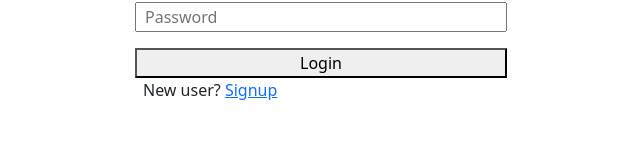
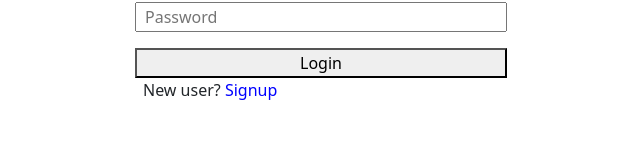
Before and after one commit to shirshak-18/primetrade-auth-dashboard, a React app in the folder frontend/: page /#/login in a window 1280 px wide. Shown: the part 154-300 px from the top of the page, without its empty margins (319-959 px from the left). Built offline with nearby package versions, Linux system fonts and the light colour scheme; the HTML template or start-up script is replaced by a standard one.

Commit message:
routes fixed

```diff
--- a/frontend/src/App.jsx
+++ b/frontend/src/App.jsx
@@ -13,7 +13,7 @@ import Signup from "./pages/Signup";
 
 const PrivateRoute = ({ children }) => {
   const { token } = useContext(AuthContext);
-  return token ? children : <Navigate to="/login" />;
+  return token ? children : <Navigate to="login" />;
 };
 
 function App() {
--- a/frontend/src/pages/Login.jsx
+++ b/frontend/src/pages/Login.jsx
@@ -22,7 +22,7 @@ const Login = () => {
 
     if (data.token) {
       login(data.token);
-      navigate("/");
+      navigate("dashboard");
     } else {
       alert("Login failed");
     }
@@ -49,7 +49,13 @@ const Login = () => {
               <button type="submit">Login</button>
             </form>
             <p>
-              New user? <a href="/signup">Signup</a>
+              New user?{" "}
+              <span
+                style={{ cursor: "pointer", color: "blue" }}
+                onClick={() => navigate("signup")}
+              >
+                Signup
+              </span>
             </p>
           </div>
         </div>
--- a/frontend/src/pages/Signup.jsx
+++ b/frontend/src/pages/Signup.jsx
@@ -20,7 +20,7 @@ const Signup = () => {
 
     if (res.ok) {
       alert("Signup successful. Please login.");
-      navigate("/login");
+      navigate("login");
     } else {
       alert(data.message || "Signup failed");
     }
```
